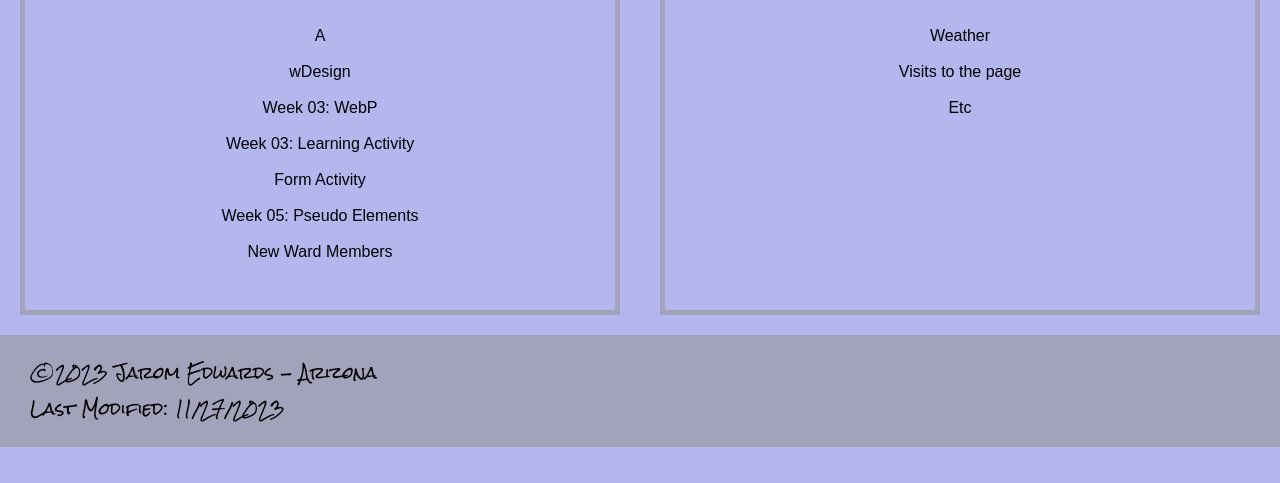
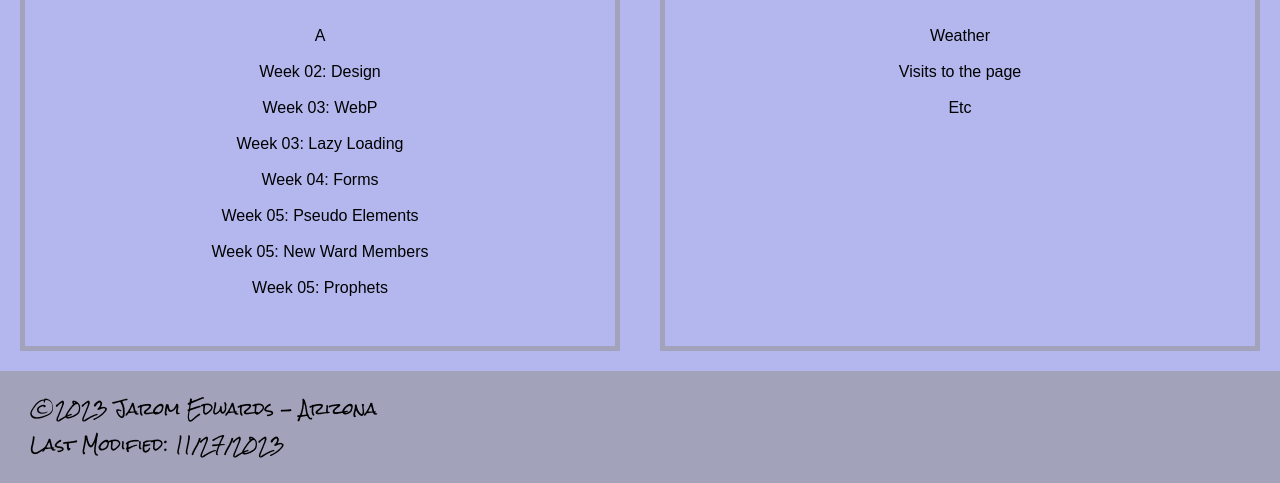
Before and after one commit to jaromjedwards/wdd230, a plain HTML site: page index.html in a window 1280 px wide. Shown: the part 446-929 px from the top of the page. Before the commit the page ends 893 px from the top, so only its background shows below. Drawn offline with Linux system fonts and the light colour scheme; a web font is replaced by a local one.

Commit message:
home links

```diff
--- a/index.html
+++ b/index.html
@@ -51,12 +51,13 @@
                 <h3 class="titles">Learning Activities</h3>
                 <ul class="assignments">
                     <li><a href="#">A</a></li>
-                    <li><a href="week2/design.html">wDesign</a></li>
+                    <li><a href="week2/design.html">Week 02: Design</a></li>
                     <li><a href="week03/images/landscape.webp">Week 03: WebP</a></li>
-                    <li><a href="week03/lazyload.html">Week 03: Learning Activity</a></li>
-                    <li><a href="form.html">Form Activity</a></li>
+                    <li><a href="week03/lazyload.html">Week 03: Lazy Loading</a></li>
+                    <li><a href="form.html">Week 04: Forms</a></li>
                     <li><a href="https://codepen.io/jaromjedwards/pen/XWOBEqR">Week 05: Pseudo Elements</a></li>
-                    <li><a href="week05/new-ward-members.json">New Ward Members</a></li>
+                    <li><a href="week05/new-ward-members.json">Week 05: New Ward Members</a></li>
+                    <li><a href="week05/prophets.html">Week 05: Prophets</a></li>
                 </ul>
             </section>
         <section class="card">
```
